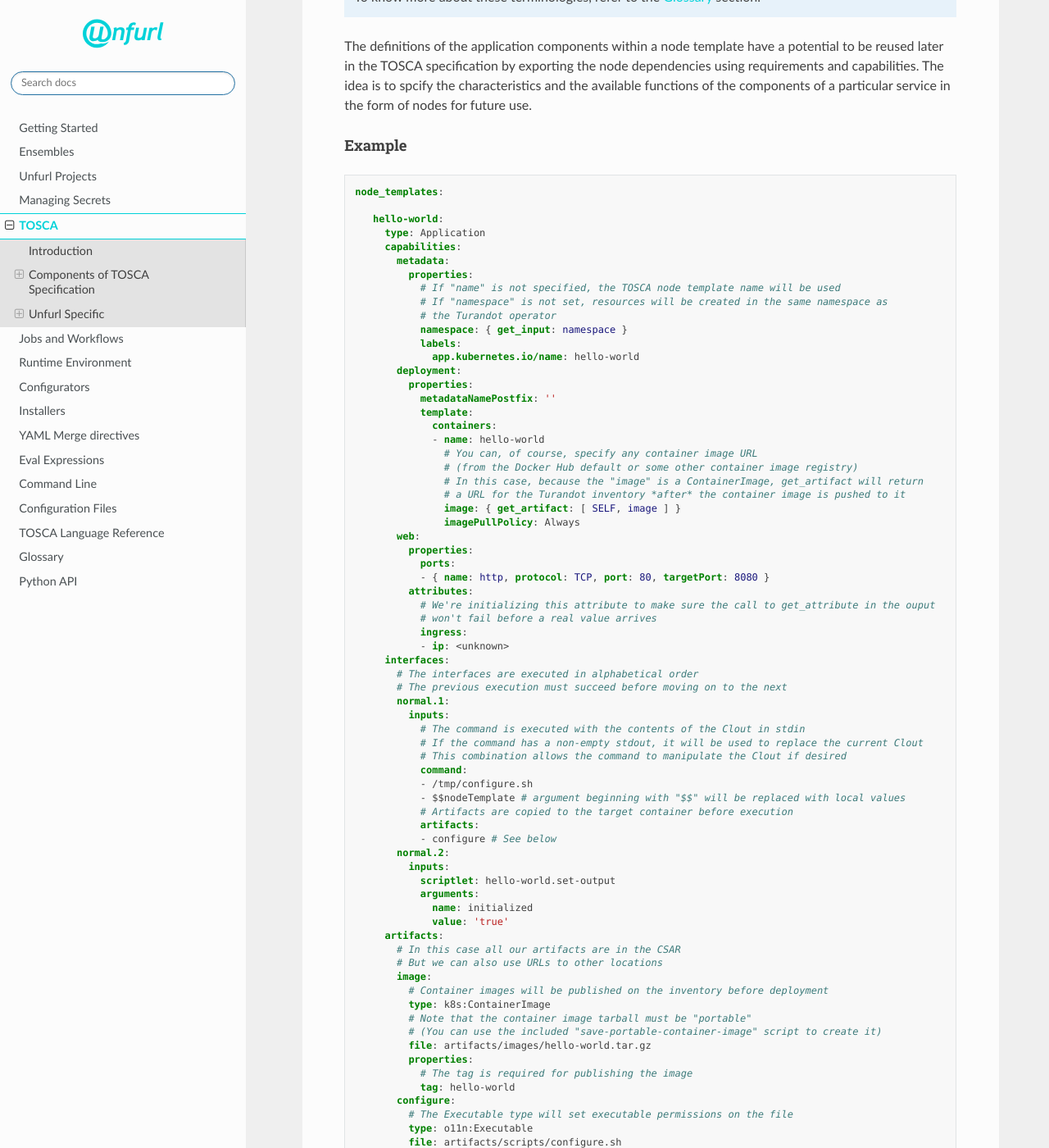
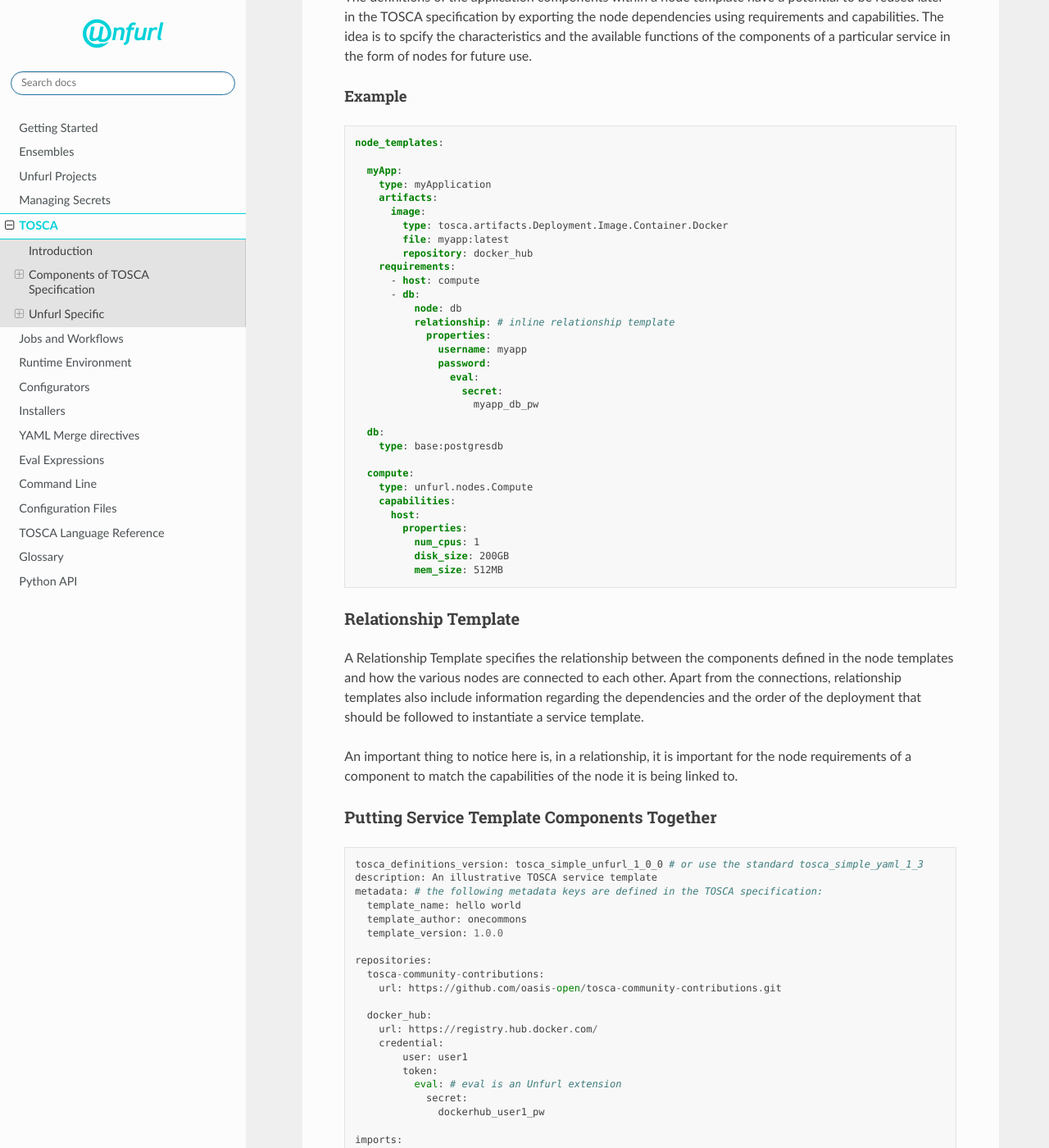
Before and after one commit to onecommons/unfurl, a Sphinx documentation site: the page built from docs/tosca.rst, in a window 1280 px wide and 1400 px high, scrolled down 3177 px. Shown: the whole window at 82% size. Built offline with Sphinx 7.4.7 and the Read the Docs theme 2.0.0, drawn with Linux system fonts in a browser that asks for light colours; the version number could not be read and is left out; some of the changed text lies outside the part shown.

Commit message:
Updated code examples in TOSCA.rst & service template diagram

```diff
--- a/docs/tosca.rst
+++ b/docs/tosca.rst
@@ -35,16 +35,13 @@
 
 .. code::
 
- tosca_definitions_version: tosca_simple_unfurl_1_0_0
- metadata: ...
- repositories: ...
- imports: ...
- node_types:
-   # ... see the “node types” section below
- topology_template:
-   # ... see the “topology_templates” section below
- node_templates:
-   # ... see the “node_templates” section below
+ tosca_definitions_version: tosca_simple_unfurl_1_0_0 # or use the standard tosca_simple_yaml_1_3
+ description: An illustrative TOSCA service template
+ metadata: # the following metadata keys are defined in the TOSCA specification:
+   template_name: hello world
+   template_author: onecommons
+   template_version: 1.0.0
+
 
 Node Type
 ^^^^^^^^^^
@@ -57,27 +54,30 @@
 .. code::
 
  node_types:
-
-  # The Kubernetes profile comprises capability types, not node types
-  # You need to create your own node type that is an assemblage of capabilities
-  # In other words, the node is where we logically relate Kubernetes resources together
-  Application:
-    capabilities:
-      # The Metadata capability will be shared with all resources
-      # Only one should be used per node type
-      metadata: k8s:Metadata
-      # Other capabilities can be added to represent Kubernetes resources
-      # (The same capability type can be used multiple times, e.g. two LoadBalancer)
-      deployment: k8s:Deployment
-      web: k8s:LoadBalancer
-    interfaces:
-      # Interfaces are used to achieve service modes
-      # The name of the interface is used by default as the name of the mode
-      # (Anything after "." in the name is ignored for this purpose)
-      normal.1:
-        type: k8s:ContainerCommand
-      normal.2:
-        type: o11n:Scriptlet
+      myApplication:
+        derived_from: tosca.nodes.SoftwareComponent
+        attributes:
+          private_address:
+            type: string
+        properties:
+         domain:
+          type: string
+          default: { get_input: domain }
+          ports:
+            type: tosca.datatypes.network.PortSpec
+        requirements:
+          - host:
+              capabilities: tosca.capabilities.Compute
+              relationship: tosca.relationships.HostedOn
+          - db:
+              capabilities: base:capabilities.postgresdb
+              relationship: tosca.relationships.ConnectsTo
+        interfaces:
+          # TOSCA defines Standard interface for lifecycle management but you can define your own too
+          Standard:
+            create: create.sh
+            configure: configure.sh
+            delete: delete.sh
 
 
 Relationship Type
@@ -98,21 +98,16 @@
 
  topology_template:
 
-  inputs:
+   inputs:
+     domain:
+       type: string
 
-    namespace:
-      type: string
-      default: workspace
-
-  outputs:
-    url:
-      # Before a real attribute value arrives this will evaluate to "http://<unknown>:80"
-      type: string
-      value: { concat: [ http://, { get_attribute: [ hello-world, web, ingress, 0, ip ] }, ':80' ] }
-
-    initialized:
-      type: boolean
-      value: false
+   outputs:
+     url:
+       type: string
+       value: { concat: [ https://, { get_input: domain }, ':',  { get_attribute: [ myapp, portspec, source ] }, '/api/events'] }
+       # Unfurl also support ansible-enhanced jinja2 template so you could write this instead:
+       value: https://{{ TOPOLOGY.inputs.domain }}:{{ NODES.myApp.portspec.source }}/api/events
 
 
 Node Template
@@ -129,78 +124,38 @@
 
 .. code:: yaml
 
- node_templates:
+   node_templates:
 
-    hello-world:
-      type: Application
-      capabilities:
-        metadata:
-          properties:
-            # If "name" is not specified, the TOSCA node template name will be used
-            # If "namespace" is not set, resources will be created in the same namespace as
-            # the Turandot operator
-            namespace: { get_input: namespace }
-            labels:
-              app.kubernetes.io/name: hello-world
-        deployment:
-          properties:
-            metadataNamePostfix: ''
-            template:
-              containers:
-              - name: hello-world
-                # You can, of course, specify any container image URL
-                # (from the Docker Hub default or some other container image registry)
-                # In this case, because the "image" is a ContainerImage, get_artifact will return
-                # a URL for the Turandot inventory *after* the container image is pushed to it
-                image: { get_artifact: [ SELF, image ] }
-                imagePullPolicy: Always
-        web:
-          properties:
-            ports:
-            - { name: http, protocol: TCP, port: 80, targetPort: 8080 }
-          attributes:
-            # We're initializing this attribute to make sure the call to get_attribute in the ouput
-            # won't fail before a real value arrives
-            ingress:
-            - ip: <unknown>
-      interfaces:
-        # The interfaces are executed in alphabetical order
-        # The previous execution must succeed before moving on to the next
-        normal.1:
-          inputs:
-            # The command is executed with the contents of the Clout in stdin
-            # If the command has a non-empty stdout, it will be used to replace the current Clout
-            # This combination allows the command to manipulate the Clout if desired
-            command:
-            - /tmp/configure.sh
-            - $$nodeTemplate # argument beginning with "$$" will be replaced with local values
-            # Artifacts are copied to the target container before execution
-            artifacts:
-            - configure # See below
-        normal.2:
-          inputs:
-            scriptlet: hello-world.set-output
-            arguments:
-              name: initialized
-              value: 'true'
-      artifacts:
-        # In this case all our artifacts are in the CSAR
-        # But we can also use URLs to other locations
-        image:
-          # Container images will be published on the inventory before deployment
-          type: k8s:ContainerImage
-          # Note that the container image tarball must be "portable"
-          # (You can use the included "save-portable-container-image" script to create it)
-          file: artifacts/images/hello-world.tar.gz
-          properties:
-            # The tag is required for publishing the image
-            tag: hello-world
-        configure:
-          # The Executable type will set executable permissions on the file
-          type: o11n:Executable
-          file: artifacts/scripts/configure.sh
-          deploy_path: /tmp/configure.sh
+     myApp:
+       type: myApplication
+       artifacts:
+         image:
+           type: tosca.artifacts.Deployment.Image.Container.Docker
+           file: myapp:latest
+           repository: docker_hub
+       requirements:
+         - host: compute
+         - db:
+             node: db
+             relationship: # inline relationship template
+               properties:
+                 username: myapp
+                 password:
+                   eval:
+                     secret:
+                       myapp_db_pw
 
+     db:
+       type: base:postgresdb
+
+     compute:
+       type: unfurl.nodes.Compute
+       capabilities:
+         host:
+           properties:
+             num_cpus: 1
+             disk_size: 200GB
+             mem_size: 512MB
 
 
 Relationship Template
```
Also changed, not shown: docs/images/service_template.svg.
